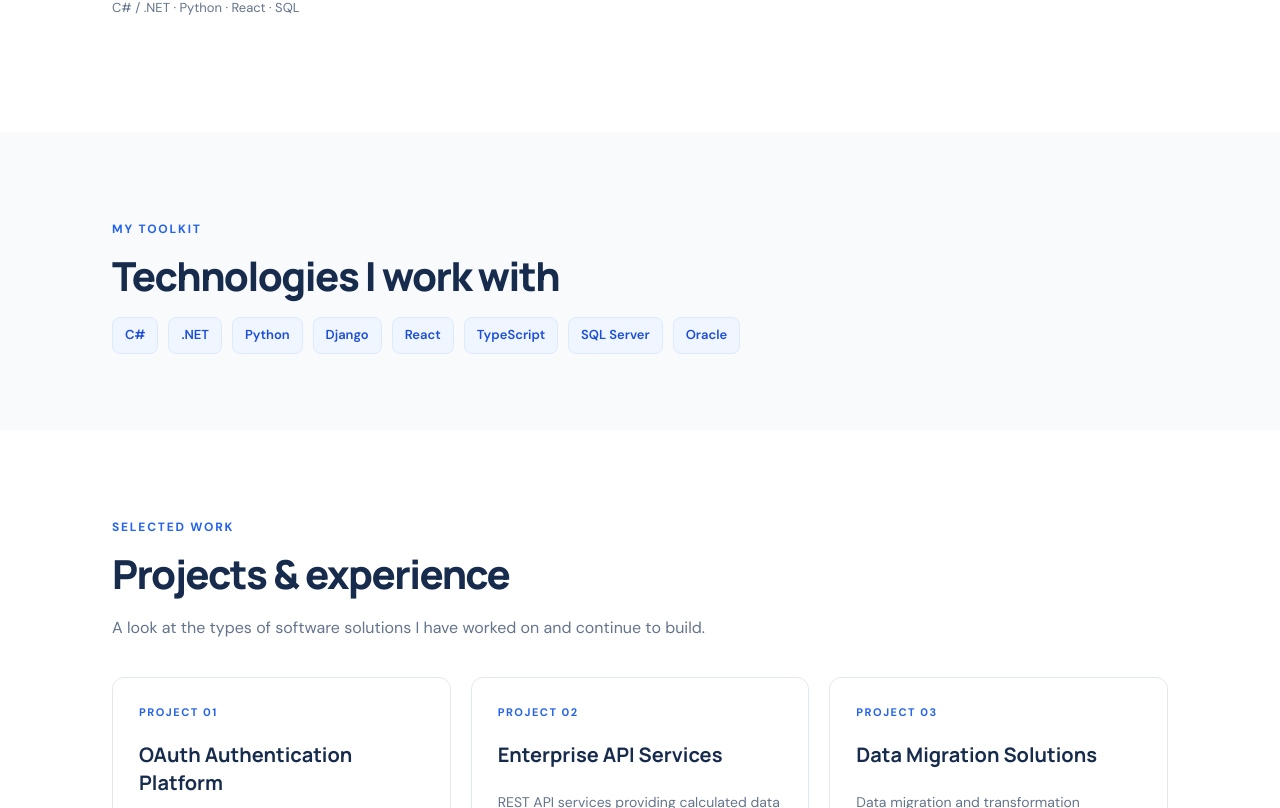
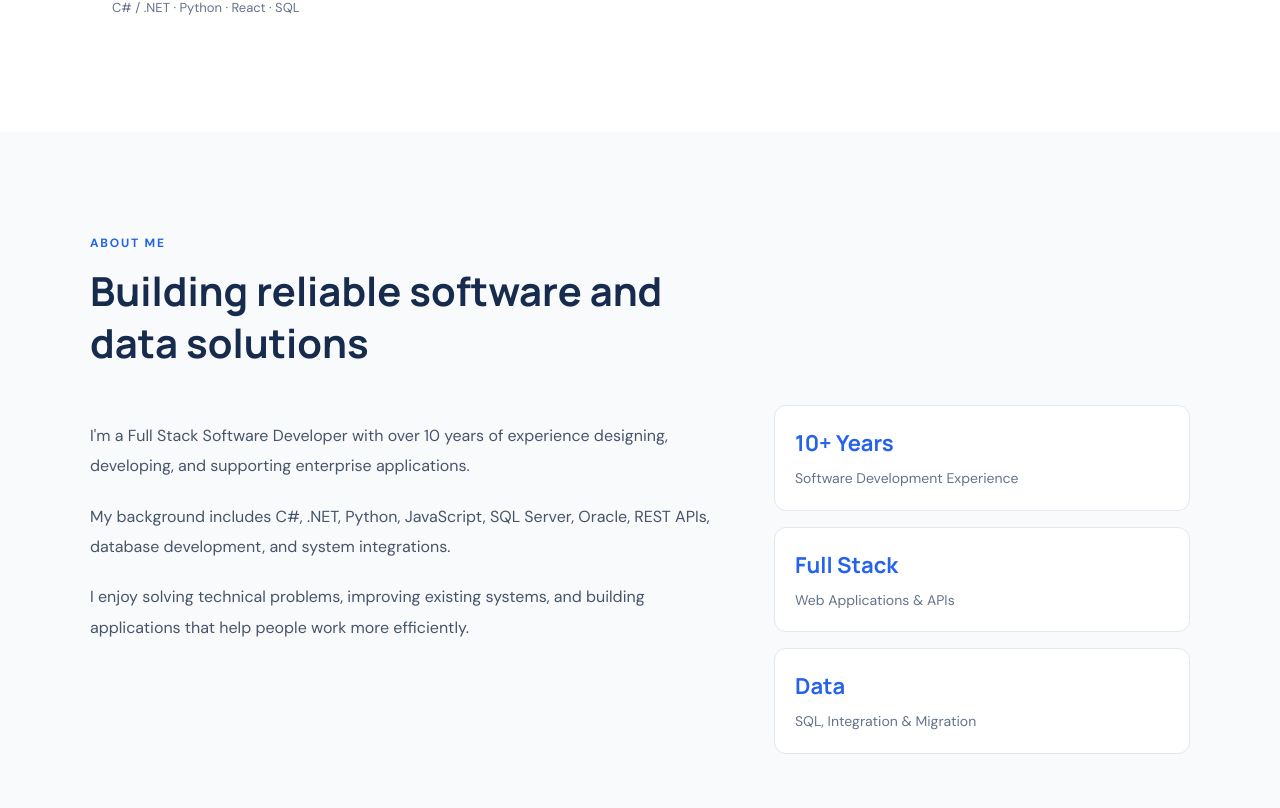
Before and after one commit to amber-qian/portfolio, a Next.js app: page / in a window 1280 px wide. Shown: the part 612-1420 px from the top of the page. Built offline with nearby package versions, Linux system fonts and the light colour scheme.

Commit message:
Add About section and improve navigation

```diff
--- a/src/app/globals.css
+++ b/src/app/globals.css
@@ -52,17 +52,25 @@ a {
   color: var(--accent);
 }
 
-.site-header nav {
+
+nav[aria-label="Main navigation"] {
   display: flex;
-  gap: 28px;
-  color: var(--muted);
-  font-size: 14px;
+  align-items: center;
+  gap: 24px;
 }
 
-.site-header nav a:hover,
-.header-link:hover {
-  color: var(--accent);
+nav[aria-label="Main navigation"] > a:not(.nav-resume) {
+  color: #475569;
+  font-size: 14px;
+  font-weight: 600;
+  text-decoration: none;
+  transition: color 0.2s ease;
 }
+
+nav[aria-label="Main navigation"] > a:not(.nav-resume):hover {
+  color: #2563eb;
+}
+
 
 .header-link {
   font-size: 14px;
@@ -551,3 +559,73 @@ a {
   background: #2563eb;
   color: #ffffff;
 }
+
+.about-section {
+  padding: 90px 32px;
+  background: #f8fafc;
+}
+
+.about-section .section-container {
+  max-width: 1100px;
+  margin: 0 auto;
+}
+
+.about-section h2 {
+  max-width: 650px;
+  margin: 12px 0 36px;
+  color: #172b4d;
+  font-family: "Manrope", sans-serif;
+  font-size: clamp(28px, 4vw, 40px);
+  line-height: 1.3;
+}
+
+.about-content {
+  display: grid;
+  grid-template-columns: 1.5fr 1fr;
+  gap: 60px;
+  align-items: start;
+}
+
+.about-text p {
+  margin-bottom: 20px;
+  color: #475569;
+  font-size: 16px;
+  line-height: 1.9;
+}
+
+.about-highlights {
+  display: grid;
+  gap: 16px;
+}
+
+.about-highlight {
+  display: flex;
+  flex-direction: column;
+  gap: 6px;
+  padding: 20px;
+  border: 1px solid #e2e8f0;
+  border-radius: 12px;
+  background: #ffffff;
+}
+
+.about-highlight strong {
+  color: #2563eb;
+  font-family: "Manrope", sans-serif;
+  font-size: 22px;
+}
+
+.about-highlight span {
+  color: #64748b;
+  font-size: 14px;
+}
+
+@media (max-width: 768px) {
+  .about-section {
+    padding: 60px 20px;
+  }
+
+  .about-content {
+    grid-template-columns: 1fr;
+    gap: 28px;
+  }
+}
--- a/src/app/page.tsx
+++ b/src/app/page.tsx
@@ -76,6 +76,54 @@ export default function Home() {
           C# / .NET · Python · React · SQL
         </p>
       </section>
+
+
+      <section id="about" className="about-section">
+        <div className="section-container">
+          <p className="eyebrow">ABOUT ME</p>
+          <h2>Building reliable software and data solutions</h2>
+
+          <div className="about-content">
+            <div className="about-text">
+              <p>
+                I&apos;m a Full Stack Software Developer with over
+                10 years of experience designing, developing, and
+                supporting enterprise applications.
+              </p>
+
+              <p>
+                My background includes C#, .NET, Python, JavaScript,
+                SQL Server, Oracle, REST APIs, database development,
+                and system integrations.
+              </p>
+
+              <p>
+                I enjoy solving technical problems, improving existing
+                systems, and building applications that help people
+                work more efficiently.
+              </p>
+            </div>
+
+            <div className="about-highlights">
+              <div className="about-highlight">
+                <strong>10+ Years</strong>
+                <span>Software Development Experience</span>
+              </div>
+
+              <div className="about-highlight">
+                <strong>Full Stack</strong>
+                <span>Web Applications &amp; APIs</span>
+              </div>
+
+              <div className="about-highlight">
+                <strong>Data</strong>
+                <span>SQL, Integration &amp; Migration</span>
+              </div>
+            </div>
+          </div>
+        </div>
+      </section>
+
 
       <section className="skills-section" id="about">
         <div className="section-heading">
```
